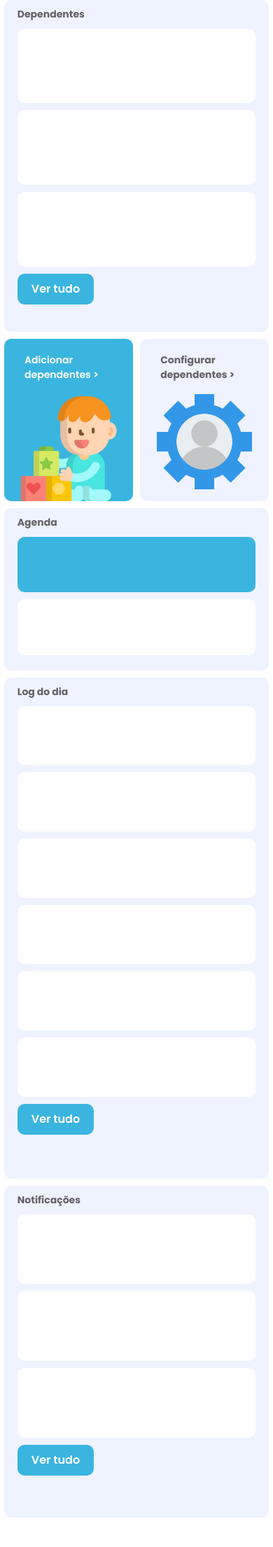
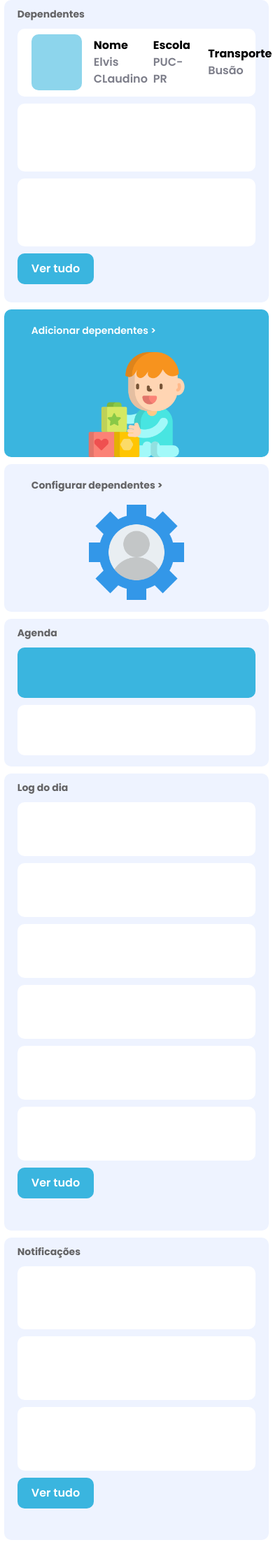
Before and after one commit to murilo-a-m/faculdade-ichild, a PHP site: page /src/pages/responsibleMenu.html in a window 390 px wide. Shown: the part 68-2278 px from the top of the page at 70% size. Before the commit the page ends 2236 px from the top, so only its background shows below. Run offline with PHP 8.4, Linux system fonts and the light colour scheme.

Commit message:
[add]: dependent info

```diff
--- a/src/css/style.css
+++ b/src/css/style.css
@@ -928,6 +928,32 @@ body {
   align-self: flex-start;
 }
 
+.card__dependents-content {
+  display: flex;
+  align-items: center;
+  gap: 5%;
+}
+.card__dependents-content .dependent__img {
+  width: 80px;
+  height: 80px;
+  background-color: rgba(58, 182, 223, 0.5764705882);
+  border-radius: 10px;
+  margin-left: 20px;
+}
+.card__dependents-content .dependent__info {
+  width: 20%;
+}
+.card__dependents-content .dependent__info .dependent__info-title {
+  color: black;
+  font-weight: bold;
+  margin: 0;
+}
+.card__dependents-content .dependent__info .dependent__info-text {
+  color: #7d7e8a;
+  font-weight: 600;
+  margin: 0;
+}
+
 @media (max-width: 1024px) {
   .container__main-app .card__title {
     font-size: 14px;
@@ -956,7 +982,7 @@ body {
     grid-template-rows: repeat(6, 1fr);
   }
   .container__main-app .main__app-content .content__card:nth-child(1) {
-    grid-column: 1/6;
+    grid-column: 1/5;
     grid-row: 1/3;
     background-color: #eef3ff;
   }
@@ -991,47 +1017,6 @@ body {
   .card__container .card__log-content {
     height: 12%;
   }
-  .container__main-app {
-    align-items: flex-start;
-    height: auto;
-    margin-bottom: 10px;
-  }
-  .container__main-app .main__app-content {
-    grid-template-columns: repeat(4, 1fr);
-    grid-template-rows: repeat(9, 1fr);
-  }
-  .container__main-app .main__app-content .content__card:nth-child(1) {
-    grid-column: 1/5;
-    grid-row: 1/3;
-    background-color: #eef3ff;
-  }
-  .container__main-app .main__app-content .content__card:nth-child(2) {
-    grid-column: 1/5;
-    grid-row: 5/8;
-    background-color: #eef3ff;
-  }
-  .container__main-app .main__app-content .content__card:nth-child(3) {
-    grid-column: 1/5;
-    grid-row: 4/5;
-    background-color: #eef3ff;
-  }
-  .container__main-app .main__app-content .content__card:nth-child(4) {
-    grid-column: 1/5;
-    grid-row: 8/10;
-    background-color: #eef3ff;
-  }
-  .container__main-app .main__app-content .content__card:nth-child(5) {
-    grid-column: 1/3;
-    grid-row: 3/4;
-    background-color: #3ab5df;
-  }
-  .container__main-app .main__app-content .content__card:nth-child(6) {
-    grid-column: 3/5;
-    grid-row: 3/4;
-    background-color: #eef3ff;
-  }
-}
-@media (max-width: 375px) {
   .container__main-app {
     align-items: flex-start;
     height: auto;
--- a/src/pages/responsibleMenu.html
+++ b/src/pages/responsibleMenu.html
@@ -73,7 +73,21 @@
         <div class="content__card card__dependents">
           <div class="card__container">
             <p class="card__title">Dependentes</p>
-            <div class="card__dependents-content"></div>
+            <div class="card__dependents-content">
+              <div class="dependent__img"></div>
+              <div class="dependent__info">
+                <p class="dependent__info-title">Nome</p>
+                <p class="dependent__info-text">Elvis CLaudino</p>
+              </div>
+              <div class="dependent__info">
+                <p class="dependent__info-title">Escola</p>
+                <p class="dependent__info-text">PUC-PR</p>
+              </div>
+              <div class="dependent__info">
+                <p class="dependent__info-title">Transporte</p>
+                <p class="dependent__info-text">Busão</p>
+              </div>
+            </div>
             <div class="card__dependents-content"></div>
             <div class="card__dependents-content"></div>
             <a class="card__button" href=""><button>Ver tudo</button></a>
--- a/src/sass/pages/responsibleMenu.scss
+++ b/src/sass/pages/responsibleMenu.scss
@@ -146,6 +146,32 @@
   align-self: flex-start;
 }
 
+.card__dependents-content {
+  display: flex;
+  align-items: center;
+  gap: 5%;
+  .dependent__img {
+    width: 80px;
+    height: 80px;
+    background-color: #3ab6df93;
+    border-radius: 10px;
+    margin-left: 20px;
+  }
+  .dependent__info {
+    width: 20%;
+    .dependent__info-title {
+      color: black;
+      font-weight: bold;
+      margin: 0;
+    }
+    .dependent__info-text {
+      color: $gray-text-color;
+      font-weight: 600;
+      margin: 0;
+    }
+  }
+}
+
 @media (max-width: 1024px) {
   .container__main-app .card__title {
     font-size: 14px;
@@ -175,7 +201,7 @@
       grid-template-columns: repeat(4, 1fr);
       grid-template-rows: repeat(6, 1fr);
       .content__card:nth-child(1) {
-        grid-column: 1/6;
+        grid-column: 1/5;
         grid-row: 1/3;
         background-color: #eef3ff;
       }
@@ -224,53 +250,6 @@
     margin-bottom: 10px;
     .main__app-content {
       grid-template-columns: repeat(4, 1fr);
-      grid-template-rows: repeat(9, 1fr);
-      .content__card:nth-child(1) {
-        grid-column: 1/5;
-        grid-row: 1/3;
-        background-color: #eef3ff;
-      }
-
-      .content__card:nth-child(2) {
-        grid-column: 1/5;
-        grid-row: 5/8;
-        background-color: #eef3ff;
-      }
-
-      .content__card:nth-child(3) {
-        grid-column: 1/5;
-        grid-row: 4/5;
-        background-color: #eef3ff;
-      }
-
-      .content__card:nth-child(4) {
-        grid-column: 1/5;
-        grid-row: 8/10;
-        background-color: #eef3ff;
-      }
-
-      .content__card:nth-child(5) {
-        grid-column: 1/3;
-        grid-row: 3/4;
-        background-color: #3ab5df;
-      }
-
-      .content__card:nth-child(6) {
-        grid-column: 3/5;
-        grid-row: 3/4;
-        background-color: #eef3ff;
-      }
-    }
-  }
-}
-
-@media (max-width: 375px) {
-  .container__main-app {
-    align-items: flex-start;
-    height: auto;
-    margin-bottom: 10px;
-    .main__app-content {
-      grid-template-columns: repeat(4, 1fr);
       grid-template-rows: repeat(10, 1fr);
       .content__card:nth-child(1) {
         grid-column: 1/5;
```
Also changed, not shown: 1 other file.
